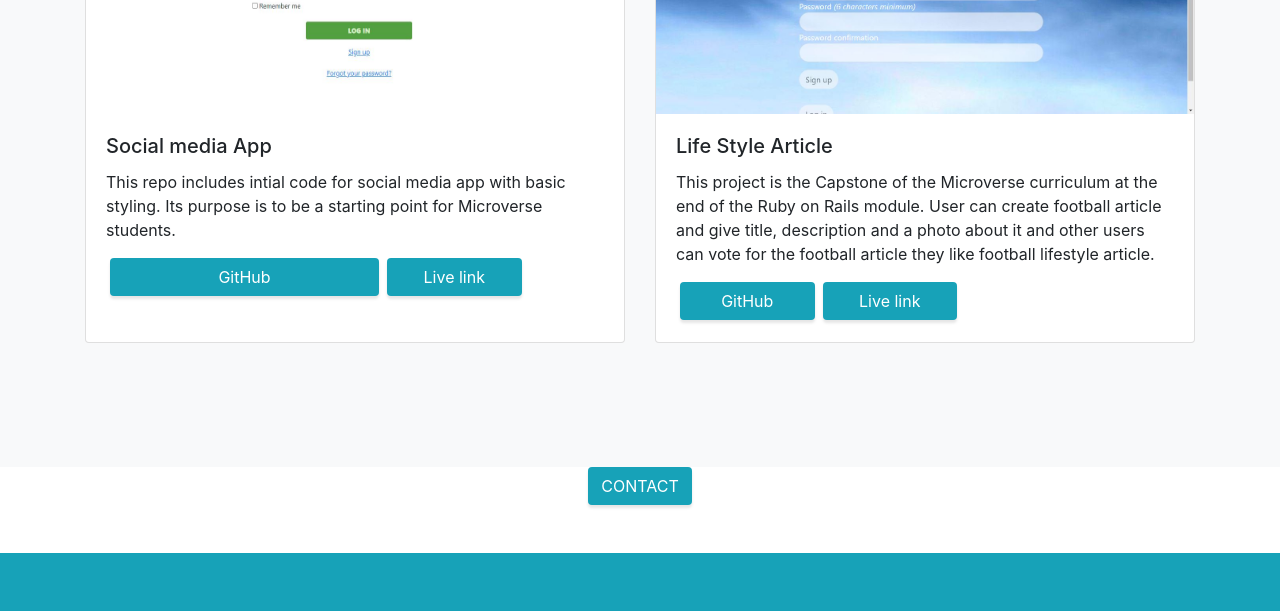
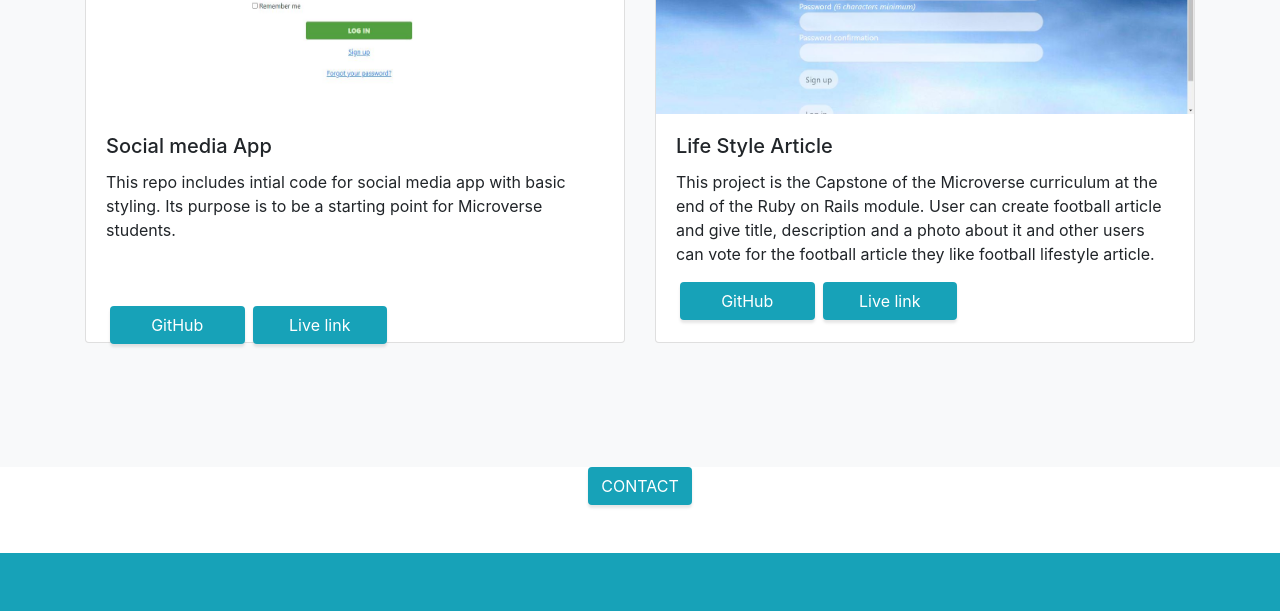
Before and after one commit to billodiallo/psersonal, a website with bundled scripts: page index.html in a window 1280 px wide. Shown: the part 4454-5065 px from the top of the page. Built offline with nearby package versions, Linux system fonts and the light colour scheme.

Commit message:
Change button size

```diff
--- a/index.html
+++ b/index.html
@@ -152,7 +152,7 @@
           <img src="img/restaurant.jpg" style="height: 250px;" class="card-img-top img-fluid" alt="...">
           <div class="card-body position-relative">
             <h5 class="card-title"> Restaurant page </h5>
-            <p class="card-text">A website for a restaurant with homepage, menu page and contact page created by using Javascript (ES6). </p>
+            <p class="card-text">A website for a restaurant with homepage, menu page and contact page created by using Javascript (ES6). </p></br></br>
             <div class="w-100 d-flex flex-column flex-md-row position-absolute bottom-0 start-0 mb-3">
               <a href="https://github.com/billodiallo/Restaurant_page" target="_blank" class="btn bg-info text-white  w-25 my-1 my-md-0 mx-md-1 mx-auto">GitHub</a>
               <a href="https://billodiallo.github.io/Restaurant_page/" target="_blank" class="btn bg-info text-white  w-25 mx-md-1 mx-auto">Live link</a>
@@ -166,9 +166,11 @@
           <img src="img/socialmedia.JPG" style="height: 250px;" class="card-img-top img-fluid" alt="...">
           <div class="card-body position-relative">
             <h5 class="card-title">Social media App</h5>
-            <p class="card-text">This repo includes intial code for social media app with basic styling. Its purpose is to be a starting point for Microverse students. </p>
+            <p class="card-text">This repo includes intial code for social media app with basic styling. Its purpose is to be a starting point for Microverse students.
+            </br></br></br>
+            </p>
             <div class="w-100 d-flex flex-column flex-md-row position-absolute bottom-0 start-0 mb-1">
-              <a href="https://github.com/billodiallo/social-media_app" target="_blank" class="btn bg-info text-white w-50 my-1 my-md-0 mx-md-1 mx-auto">GitHub</a>
+              <a href="https://github.com/billodiallo/social-media_app" target="_blank" class="btn bg-info text-white w-25 my-1 my-md-0 mx-md-1 mx-auto">GitHub</a>
               <a href="https://peaceful-meadow-89445.herokuapp.com/users/sign_in" target="_blank" class=" btn bg-info text-white  w-25 mx-md-1 mx-auto">Live link</a>
             </div>
           </div>
```
